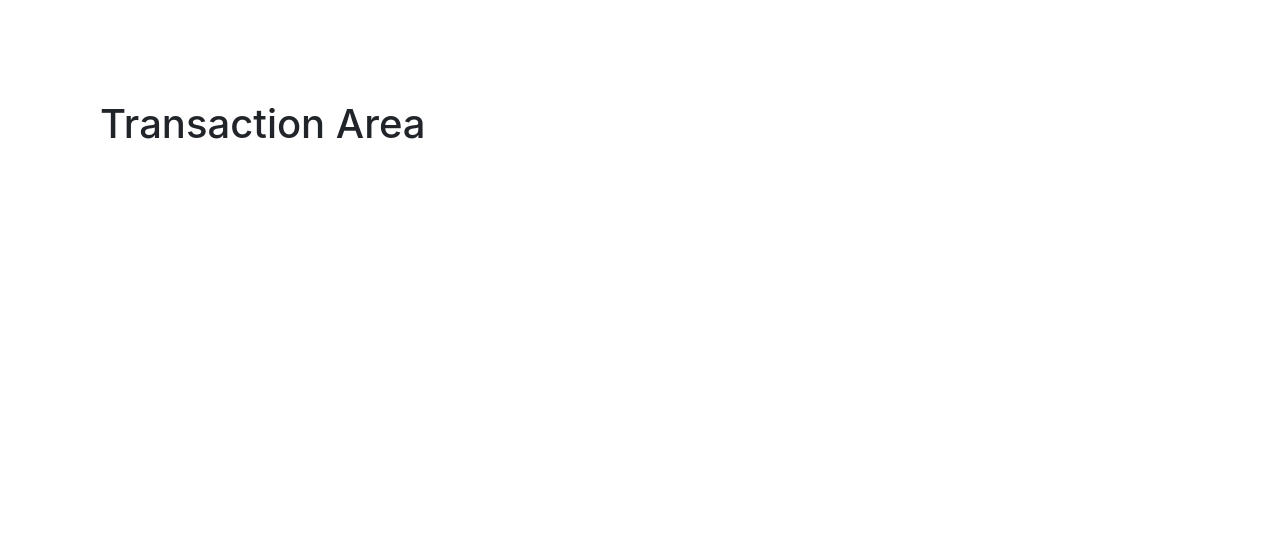
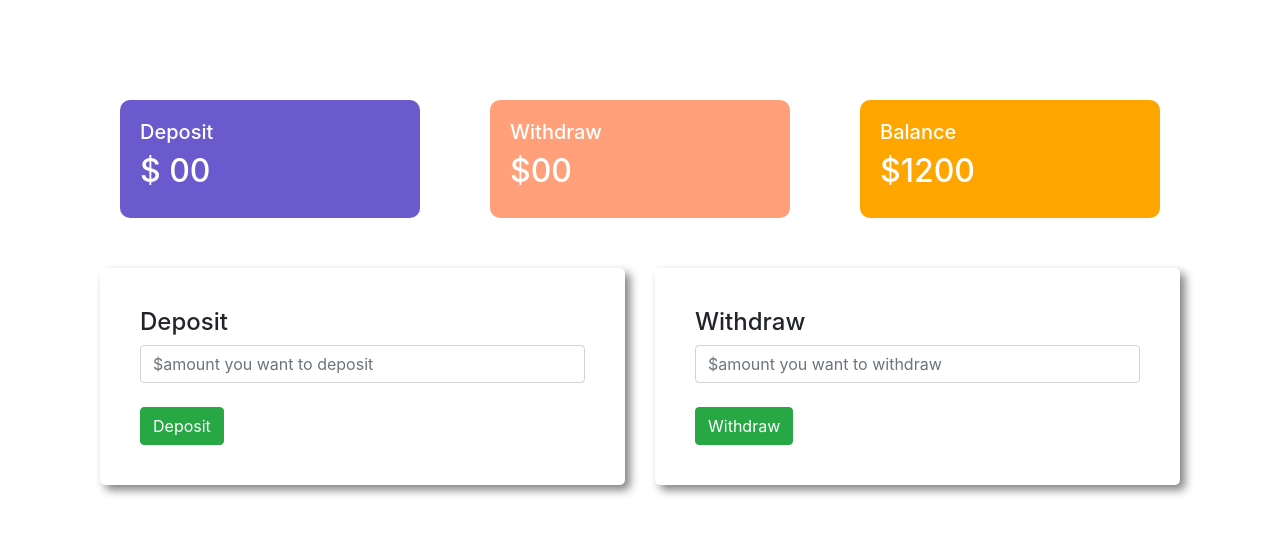
Before and after one commit to NomanSadick/pioneer-bank, a plain HTML site: page index.html in a window 1280 px wide. Both pictures are taken after a click on the button "Enter". Drawn offline with nearby package versions, Linux system fonts and the light colour scheme.

Commit message:
deposit button event handler

```diff
--- a/index.html
+++ b/index.html
@@ -21,10 +21,51 @@
         </div>
     </div>
     <div id="transaction-area">
-        <h1>Transaction Area</h1>
+        <div class="row">
+            <div class="col-md-4 ">
+                <div class="deposit status">
+                    <h5>Deposit</h5>
+                    <h2>$ <span id="currentDeposit">00</span></h2>
+                </div>
+            </div>
+            <div class="col-md-4">
+                <div class="withdraw status">
+                    <h5>Withdraw</h5>
+                    <h2>$00</h2>
+                </div>
+            </div>
+            <div class="col-md-4 ">
+                <div class="balance status">
+                    <h5>Balance</h5>
+                    <h2>$1200</h2>
+                </div>
+            </div>
+        </div>
+        <div class="row">
+            <div class="col-md-6">
+             <div class="submit-area">
+                <h4>Deposit</h4>
+                <input id="depositAmount" type="text" class="form-control" placeholder="$amount you want to deposit">
+                <br>
+                <button id="addDeposit" class="btn btn-success"> Deposit</button>
+             </div>
+            </div>
+            <div class="col-md-6">
+                <div class="submit-area">
+                    <h4>Withdraw</h4>
+                    <input type="text" class="form-control" placeholder="$amount you want to withdraw">
+                    <br>
+                    <button class="btn btn-success">Withdraw</button>
+                </div>
+            </div>
+        </div>
+
+
+
 
     </div>
     <script>
+        // logi button event handler
         const loginBtn = document.getElementById("login");
         loginBtn.addEventListener("click", function(){
             const loginArea = document.getElementById("login-area");
@@ -32,6 +73,21 @@
             const transactionArea = document.getElementById("transaction-area");
             transactionArea.style.display = "block";
         })
+
+        // deposit button event handler
+        const depositBtn = document.getElementById("addDeposit");
+            depositBtn.addEventListener("click", function(){
+            const depositAmount = document.getElementById("depositAmount").value;
+            const depositNumber = parseFloat(depositAmount);
+
+            const currentDeposit = document.getElementById("currentDeposit").innerText;
+            const currentDepositNumber = parseFloat(currentDeposit);
+            const totalDeposit = depositNumber + currentDepositNumber;
+            document.getElementById("currentDeposit").innerText = totalDeposit;
+            document.getElementById("depositAmount").value = "";
+
+        })
+
     </script>
 </body>
 </html>
--- a/style.css
+++ b/style.css
@@ -10,3 +10,19 @@ body{
 #transaction-area{
     display: none;
 }
+.status{
+    margin: 0 20px;
+    color: #fff;
+    padding: 20px;
+    border-radius: 10px;
+}
+
+.deposit{
+    background-color: slateblue;
+}
+.withdraw{
+    background-color: lightsalmon;
+}
+.balance{
+    background-color: orange;
+}
```
